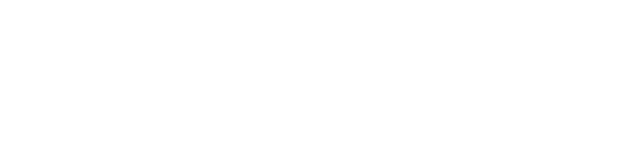
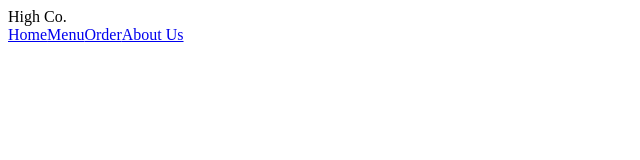
Before and after one commit to Ianszzkieyyy/Restaurant_Page, a website built with webpack: page dist/index.html in a window 1280 px wide. Shown: the whole page, without its empty margins (0-640 px from the left). Built offline with nearby package versions, Linux system fonts and the light colour scheme.

Commit message:
Added DOM elements

```diff
--- a/src/index.js
+++ b/src/index.js
@@ -1 +1,33 @@
-console.log("This is working");
+const content = document.querySelector('#content');
+
+const createNav = (() => {
+    const navBar = document.createElement('nav');
+
+    const nav_Logo = document.createElement('div');
+    nav_Logo.classList.add("nav-logo");
+    nav_Logo.textContent = "High Co.";
+
+    const navL_1 = document.createElement('a');
+    navL_1.setAttribute("href", "index.html");
+    navL_1.textContent = "Home";
+
+    const navL_2 = document.createElement('a');
+    navL_2.setAttribute("href", "index.html");
+    navL_2.textContent = "Menu";
+
+    const navL_3 = document.createElement('a');
+    navL_3.setAttribute("href", "index.html");
+    navL_3.textContent = "Order";
+
+    const navL_4 = document.createElement('a');
+    navL_4.setAttribute("href", "index.html");
+    navL_4.textContent = "About Us";
+
+    navBar.append(nav_Logo, navL_1, navL_2, navL_3, navL_4);
+
+    content.append(navBar);
+})();
+
+const createHome = () => {
+
+}
```
Also changed, not shown: dist/index.html, dist/main.js, webpack.config.js (renamed from dist/webpack.config.js).
